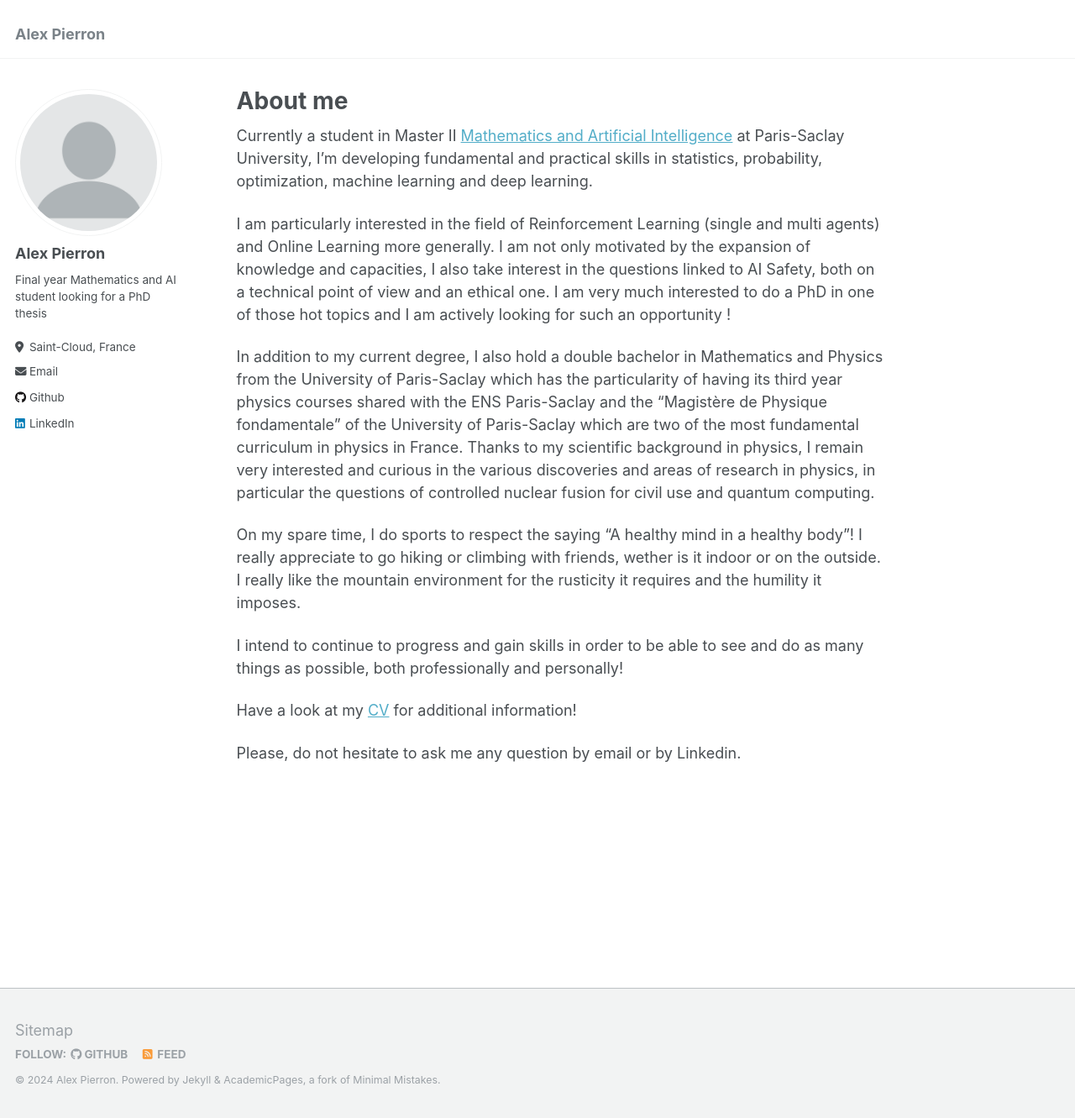
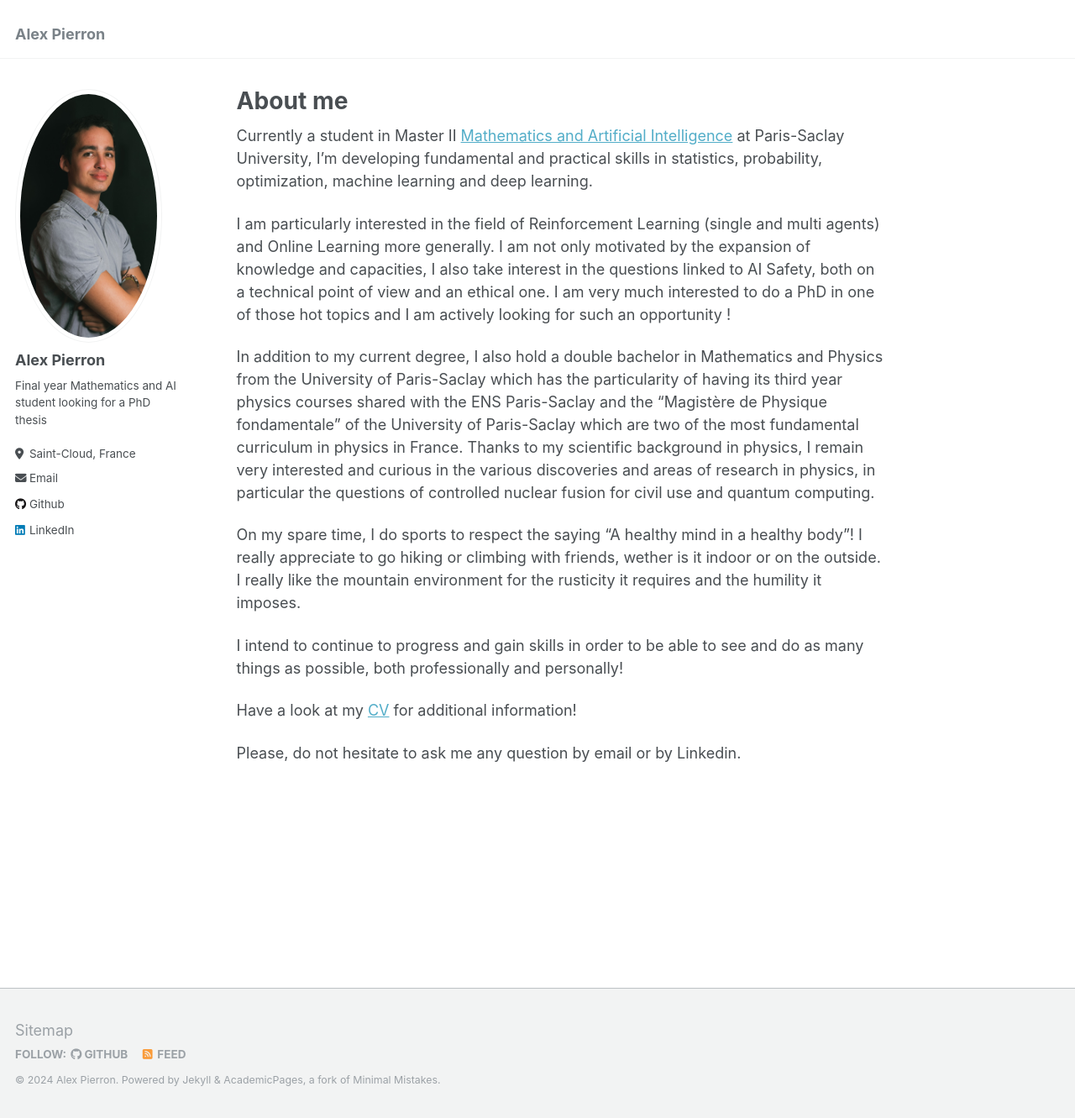
Before and after one commit to alex-pierron/alex-pierron.github.io, a Jekyll site: the page built from _pages/about.md, in a window 1280 px wide and 1331 px high. Shown: the whole window at 84% size. Built offline with Jekyll 4.4.1, drawn with Linux system fonts in a browser that asks for light colours.

Commit message:
Update author avatar in _config.yml

```diff
--- a/_config.yml
+++ b/_config.yml
@@ -21,19 +21,18 @@ repository               : "alex-pierron.github.io"
 #               Additional customization can be done by editing /_includes/author-profile.html
 author:
   # Biographic information
-  avatar           : "profile.png"
+  avatar           : "profile2.png"
   name             : "Alex Pierron"
   pronouns         : # example: "she/her"
   bio              : "Final year Mathematics and AI student looking for a PhD thesis"
   location         : "Saint-Cloud, France"
   employer         : # URL
   uri              : # URL
-  email            : "alex.pierron(at)universite-paris-saclay.fr"
+  email            : "alex.pierron(at)ik.me"
 
   # Academic websites
   arxiv            : # URL - Update with the correct link to your profile
   googlescholar    : #"https://scholar.google.com/citations?user=PS_CX0AAAAAJ"
-  email            : "alex.pierron(at)ik.me"
   impactstory      : # URL
   orcid            : #"http://orcid.org/yourorcidurl"
   pubmed           : #"https://www.ncbi.nlm.nih.gov/pubmed/?term=john+snow"
```
Also changed, not shown: images/profile2.png (added).
